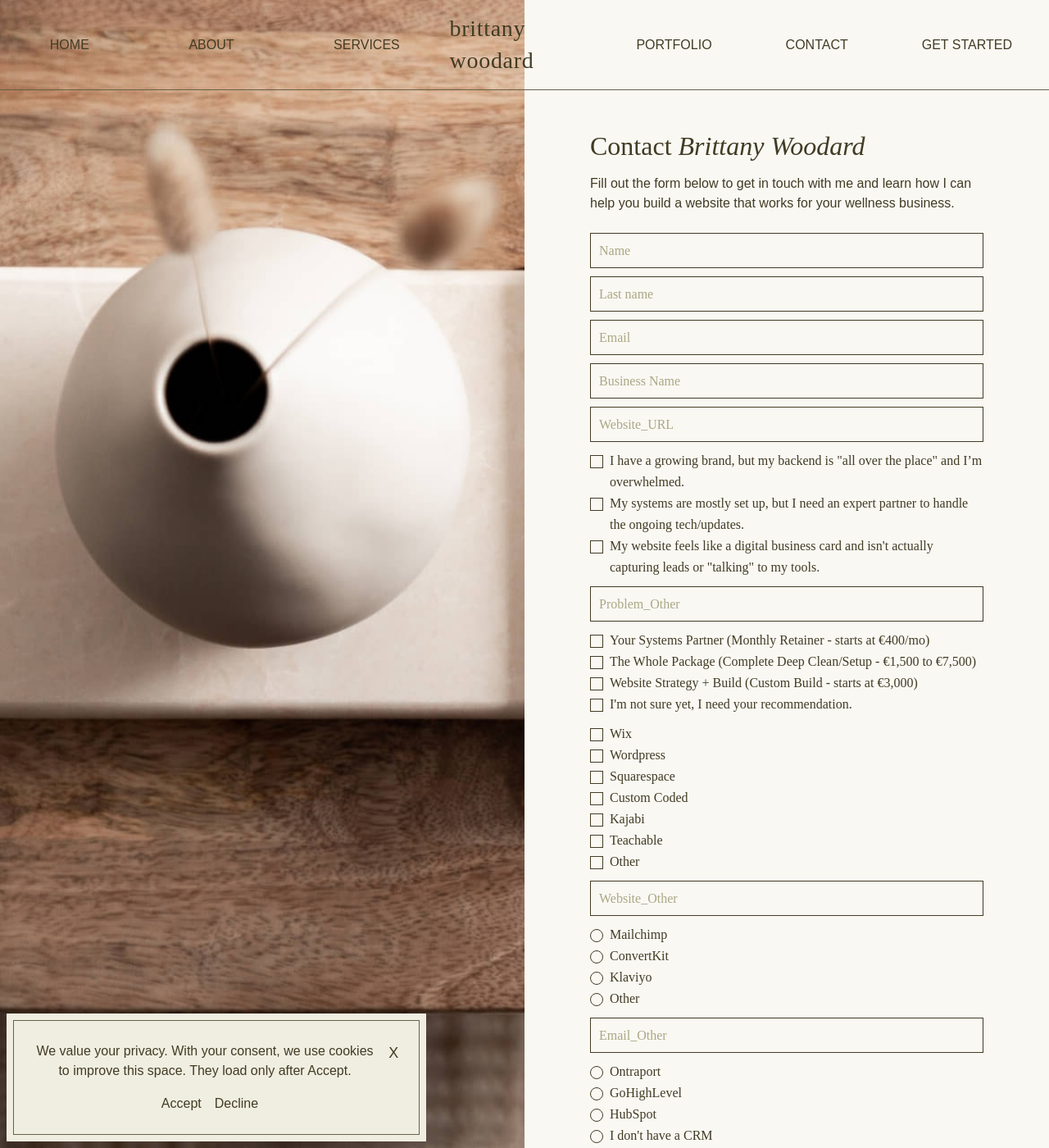
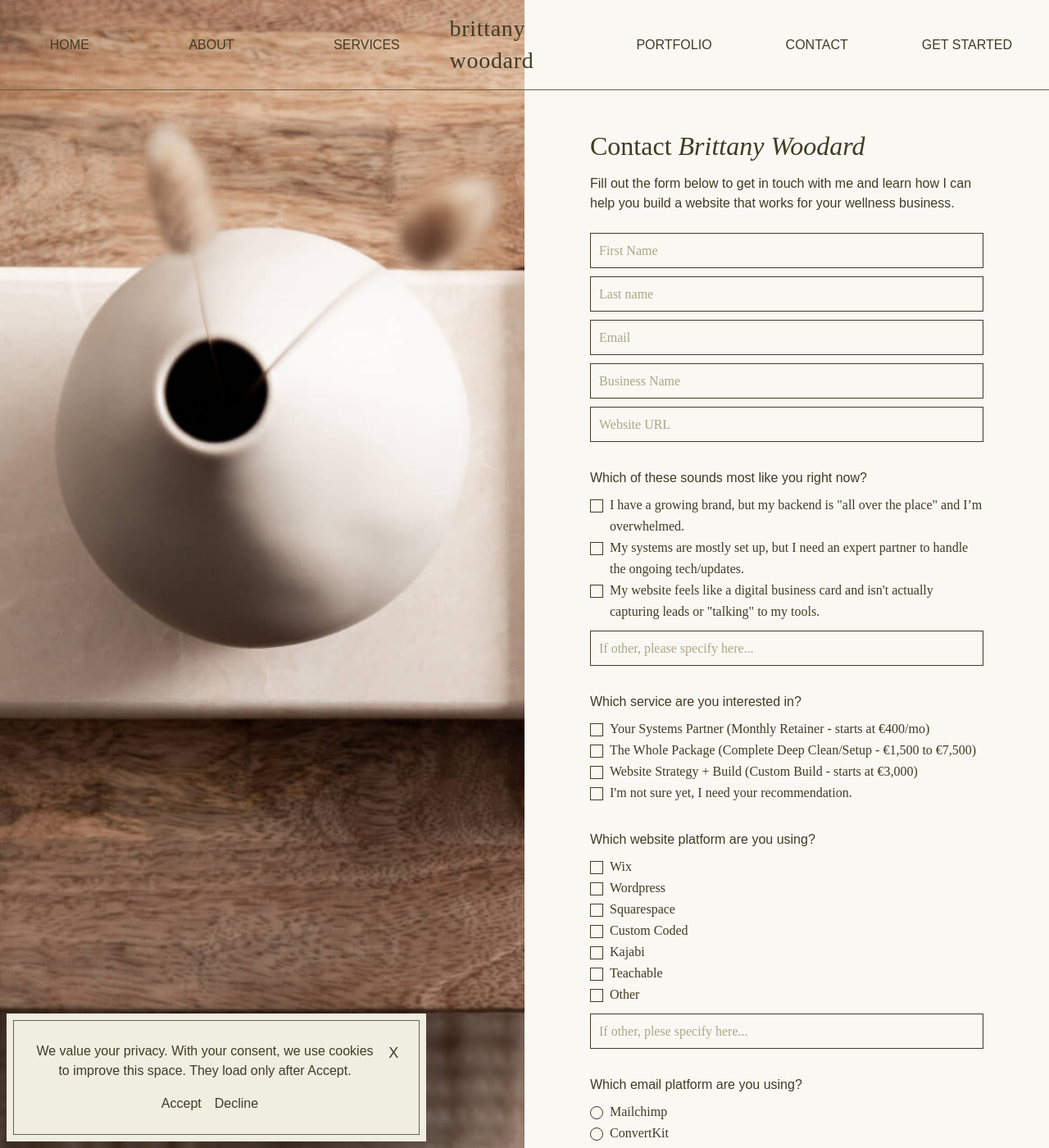
Before and after one commit to brittwoodard/brittanywoodard, a Jekyll site: the page built from get-started.html, in a window 1280 px wide and 1400 px high. Shown: the whole window at 82% size. Built offline with Jekyll 4.4.1, drawn with Linux system fonts in a browser that asks for light colours; some web fonts are replaced; some of the changed text lies outside the part shown.

Commit message:
form inquiry styling

```diff
--- a/_includes/form-inquire.html
+++ b/_includes/form-inquire.html
@@ -816,13 +816,15 @@
             <div class="ml-form-fieldRow ">
               <div class="ml-field-group ml-field-website_url ml-validate-required">
                 <input aria-label="website_url" aria-required="true" type="text" class="form-control" data-inputmask=""
-                  name="fields[website_url]" placeholder="Website_URL" autocomplete="">
+                  name="fields[website_url]" placeholder="Website URL" autocomplete="">
               </div>
             </div>
 
             <!-- Problem -->
             <div class="ml-form-fieldRow ">
               <div class="ml-field-group ml-field-problem ml-validate-required">
+
+                <p class="text-x-dark font-sans text-[1rem] mt-8 mb-2">Which of these sounds most like you right now?</p>
                 <div class="custom-checkbox-radio-list">
 
                   <div class="custom-control custom-checkbox">
@@ -863,13 +865,15 @@
             <div class="ml-form-fieldRow ">
               <div class="ml-field-group ml-field-problem_other">
                 <input aria-label="problem_other" type="text" class="form-control" data-inputmask=""
-                  name="fields[problem_other]" placeholder="Problem_Other" autocomplete="">
+                  name="fields[problem_other]" placeholder="If other, please specify here..." autocomplete="">
               </div>
             </div>
 
             <!-- Service -->
             <div class="ml-form-fieldRow ">
               <div class="ml-field-group ml-field-service ml-validate-required">
+
+                <p class="text-x-dark font-sans text-[1rem] mt-8 mb-2">Which service are you interested in?</p>
                 <div class="custom-checkbox-radio-list">
 
                   <div class="custom-control custom-checkbox">
@@ -915,6 +919,8 @@
             <!-- Website Platform -->
             <div class="ml-form-fieldRow ">
               <div class="ml-field-group ml-field-website_platform ml-validate-required">
+
+                <p class="text-x-dark font-sans text-[1rem] mt-8 mb-2">Which website platform are you using?</p>
                 <div class="custom-checkbox-radio-list">
 
                   <div class="custom-control custom-checkbox">
@@ -980,13 +986,15 @@
             <div class="ml-form-fieldRow ">
               <div class="ml-field-group ml-field-website_other">
                 <input aria-label="website_other" type="text" class="form-control" data-inputmask=""
-                  name="fields[website_other]" placeholder="Website_Other" autocomplete="">
+                  name="fields[website_other]" placeholder="If other, plese specify here..." autocomplete="">
               </div>
             </div>
 
             <!-- Email Platform -->
             <div class="ml-form-fieldRow ">
               <div class="ml-field-group ml-field-email_platform ml-validate-required">
+
+                <p class="text-x-dark font-sans text-[1rem] mt-8 mb-2">Which email platform are you using?</p>
                 <div class="custom-checkbox-radio-list">
 
                   <div class="custom-control custom-radio">
@@ -1028,13 +1036,15 @@
             <div class="ml-form-fieldRow ">
               <div class="ml-field-group ml-field-email_other">
                 <input aria-label="email_other" type="text" class="form-control" data-inputmask=""
-                  name="fields[email_other]" placeholder="Email_Other" autocomplete="">
+                  name="fields[email_other]" placeholder="If other, please specify here..." autocomplete="">
               </div>
             </div>
 
             <!-- CRM -->
             <div class="ml-form-fieldRow ">
               <div class="ml-field-group ml-field-crm ml-validate-required">
+
+                <p class="text-x-dark font-sans text-[1rem] mt-8 mb-2">Which CRM are you using?</p>
                 <div class="custom-checkbox-radio-list">
 
                   <div class="custom-control custom-radio">
@@ -1084,13 +1094,15 @@
             <div class="ml-form-fieldRow ">
               <div class="ml-field-group ml-field-crm_other">
                 <input aria-label="crm_other" type="text" class="form-control" data-inputmask=""
-                  name="fields[crm_other]" placeholder="CRM_Other" autocomplete="">
+                  name="fields[crm_other]" placeholder="If other, please specify here..." autocomplete="">
               </div>
             </div>
 
             <!-- Marketing Channels -->
             <div class="ml-form-fieldRow ">
               <div class="ml-field-group ml-field-marketing_channels ml-validate-required">
+
+                <p class="text-x-dark font-sans text-[1rem] mt-8 mb-2">Which marketing channels are you using?</p>
                 <div class="custom-checkbox-radio-list">
 
                   <div class="custom-control custom-checkbox">
@@ -1164,13 +1176,15 @@
             <div class="ml-form-fieldRow ">
               <div class="ml-field-group ml-field-marketing_other">
                 <input aria-label="marketing_other" type="text" class="form-control" data-inputmask=""
-                  name="fields[marketing_other]" placeholder="Marketing_Other" autocomplete="">
+                  name="fields[marketing_other]" placeholder="If other, please specify here..." autocomplete="">
               </div>
             </div>
 
             <!-- Investment -->
             <div class="ml-form-fieldRow ">
               <div class="ml-field-group ml-field-investment ml-validate-required">
+
+                <p class="text-x-dark font-sans text-[1rem] mt-8 mb-2">Are you comfortable with the starting investment for the service selected above?</p>
                 <div class="custom-checkbox-radio-list">
 
                   <div class="custom-control custom-radio">
@@ -1203,8 +1217,10 @@
             <!-- Other -->
             <div class="ml-form-fieldRow ">
               <div class="ml-field-group ml-field-other">
+
+                <p class="text-x-dark font-sans text-[1rem] mt-8 mb-2">Is there anything else you’d like to share or any specific questions you have for me?</p>
                 <textarea aria-label="other" class="form-control" name="fields[other]"
-                  placeholder="Is there anything else you’d like to share or any specific questions you have for me?" rows="4"></textarea>
+                  placeholder="Please share here..." rows="4"></textarea>
               </div>
             </div>
 
@@ -1212,7 +1228,7 @@
             <div class="ml-form-fieldRow ml-last-item">
               <div class="ml-field-group ml-field-referral ml-validate-required">
                 <input aria-label="referral" aria-required="true" type="text" class="form-control" data-inputmask=""
-                  name="fields[referral]" placeholder="Referral" autocomplete="">
+                  name="fields[referral]" placeholder="How did you find me?" autocomplete="">
               </div>
             </div>
           </div>
@@ -1225,7 +1241,7 @@
               }
 
               .ml-form-recaptcha.ml-error iframe {
-                border: solid 1px #ff0000;
+                border: solid 1px var(--feature);
               }
 
               @media screen and (max-width: 480px) {
--- a/assets/css/style.css
+++ b/assets/css/style.css
@@ -1042,6 +1042,9 @@
 .font-serif {
   font-family: ivyjournal, serif;
 }
+.font-sans {
+  font-family: europa, sans-serif;
+}
 .text-2xl {
   font-size: 1.5rem;
   line-height: 2rem;
@@ -1059,6 +1062,10 @@
 .text-xs {
   font-size: 0.75rem;
   line-height: 1rem;
+}
+.text-sm {
+  font-size: 0.875rem;
+  line-height: 1.25rem;
 }
 .font-normal {
   font-weight: 400;
```
Also changed, not shown: other parts of _includes/form-inquire.html (+1 -1 lines).
